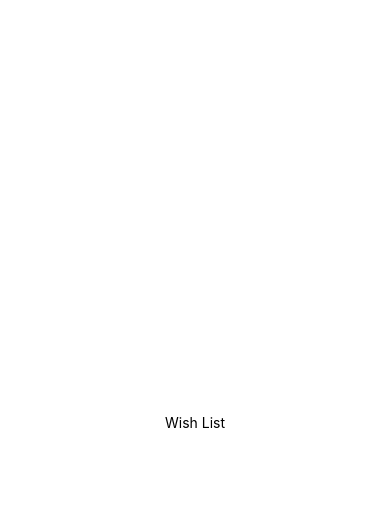
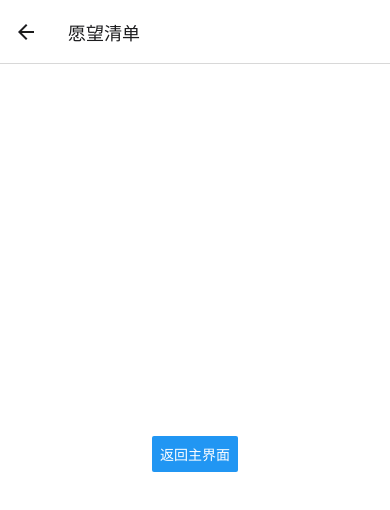
Before and after one commit to taujiong/wish-list, a React Native app in the folder apps/rn/: screen /WishList in a window 390 px wide. Shown: the top 510 px of the page. Built offline with nearby package versions, Linux system fonts and the light colour scheme.

Commit message:
feat(rn): navigation works

```diff
--- a/apps/rn/App.tsx
+++ b/apps/rn/App.tsx
@@ -1,20 +1,29 @@
+import { NavigationContainer } from '@react-navigation/native';
+import { createNativeStackNavigator } from '@react-navigation/native-stack';
 import { StatusBar } from 'expo-status-bar';
-import { StyleSheet, Text, View } from 'react-native';
+import Start from './pages/Start';
+import WishList from './pages/WishList';
+
+const Stack = createNativeStackNavigator();
 
 export default function App() {
   return (
-    <View style={styles.container}>
-      <Text>Wish List</Text>
+    <NavigationContainer>
+      <Stack.Navigator>
+        <Stack.Screen
+          name='Start'
+          component={Start}
+          options={{ header: () => null }}
+        />
+        <Stack.Screen
+          name='WishList'
+          component={WishList}
+          options={{
+            title: '愿望清单',
+          }}
+        />
+      </Stack.Navigator>
       <StatusBar style='auto' />
-    </View>
+    </NavigationContainer>
   );
 }
-
-const styles = StyleSheet.create({
-  container: {
-    flex: 1,
-    backgroundColor: '#fff',
-    alignItems: 'center',
-    justifyContent: 'center',
-  },
-});
--- a/apps/rn/package.json
+++ b/apps/rn/package.json
@@ -7,11 +7,15 @@
     "eject": "expo eject"
   },
   "dependencies": {
+    "@react-navigation/native": "^6.0.8",
+    "@react-navigation/native-stack": "^6.5.0",
     "expo": "~44.0.0",
     "expo-status-bar": "~1.2.0",
     "react": "17.0.1",
     "react-dom": "17.0.1",
     "react-native": "0.64.3",
+    "react-native-safe-area-context": "^4.1.4",
+    "react-native-screens": "^3.13.1",
     "react-native-web": "0.17.1"
   },
   "devDependencies": {
--- /dev/null
+++ b/apps/rn/pages/Start.tsx
@@ -0,0 +1,16 @@
+import { Button, View } from 'react-native';
+
+const StartPage = ({ navigation }) => (
+  <View
+    style={{
+      flex: 1,
+      backgroundColor: '#fff',
+      alignItems: 'center',
+      justifyContent: 'center',
+    }}
+  >
+    <Button title='立即开启' onPress={() => navigation.navigate('WishList')} />
+  </View>
+);
+
+export default StartPage;
--- /dev/null
+++ b/apps/rn/pages/WishList.tsx
@@ -0,0 +1,16 @@
+import { Button, View } from 'react-native';
+
+const ListPage = ({ navigation }) => (
+  <View
+    style={{
+      flex: 1,
+      backgroundColor: '#fff',
+      alignItems: 'center',
+      justifyContent: 'center',
+    }}
+  >
+    <Button title='返回主界面' onPress={() => navigation.navigate('Start')} />
+  </View>
+);
+
+export default ListPage;
```
Also changed, not shown: 1 other file (tests, documents, lock files or other folders).
